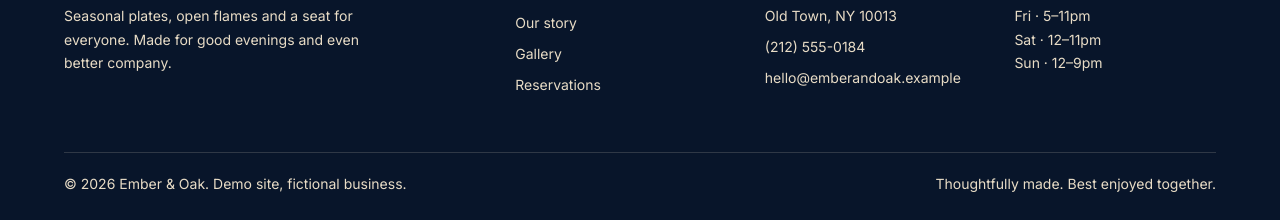
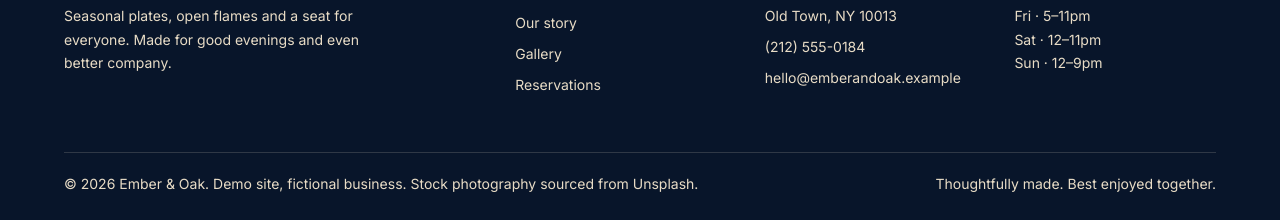
Before and after one commit to luckymazubahangoma-blip/portfolio-site-resturant, a plain HTML site: page menu.html in a window 1280 px wide. Shown: the part 5855-6075 px from the top of the page. Drawn offline with Linux system fonts and the light colour scheme.

Commit message:
Add stock photo credit and accessible photo descriptions

```diff
--- a/menu.html
+++ b/menu.html
@@ -189,7 +189,7 @@
         <div class="footer-col"><h3>Find us</h3><p>18 Foundry Lane<br>Old Town, NY 10013</p><a href="tel:+12125550184">(212) 555-0184</a><a href="mailto:hello@emberandoak.example">hello@emberandoak.example</a></div>
         <div class="footer-col"><h3>Hours</h3><p>Mon–Thu · 5–10pm<br>Fri · 5–11pm<br>Sat · 12–11pm<br>Sun · 12–9pm</p></div>
       </div>
-      <div class="footer-bottom"><span>© 2026 Ember & Oak. Demo site, fictional business.</span><span>Thoughtfully made. Best enjoyed together.</span></div>
+      <div class="footer-bottom"><span>© 2026 Ember & Oak. Demo site, fictional business. Stock photography sourced from Unsplash.</span><span>Thoughtfully made. Best enjoyed together.</span></div>
     </div>
   </footer>
 </body>
```
